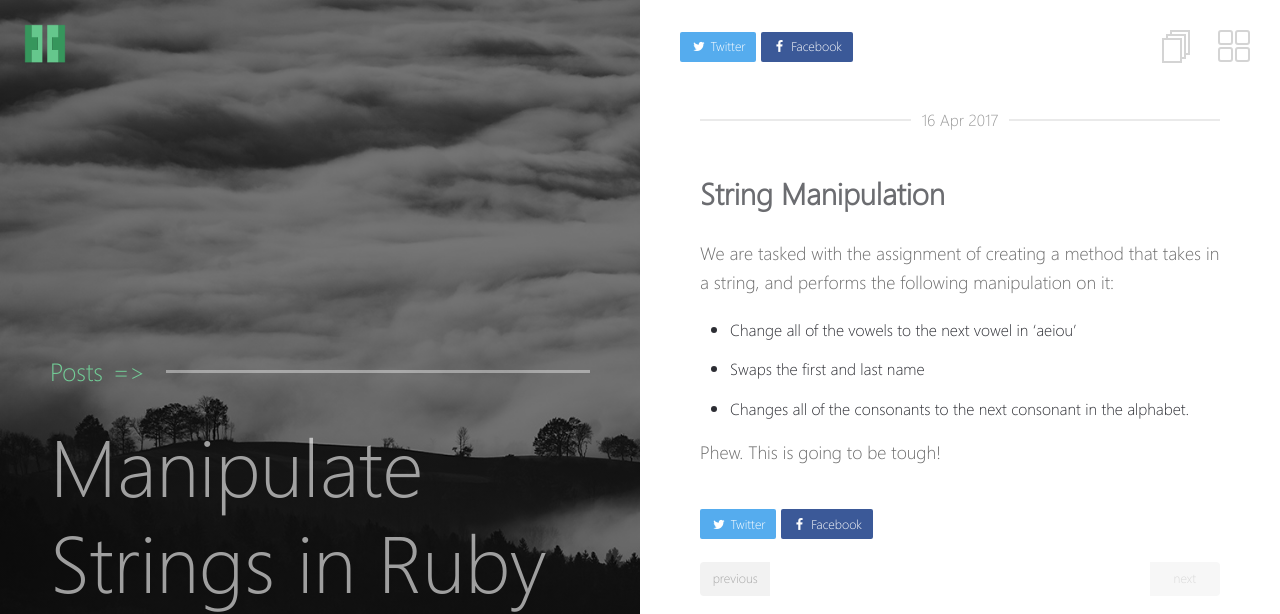
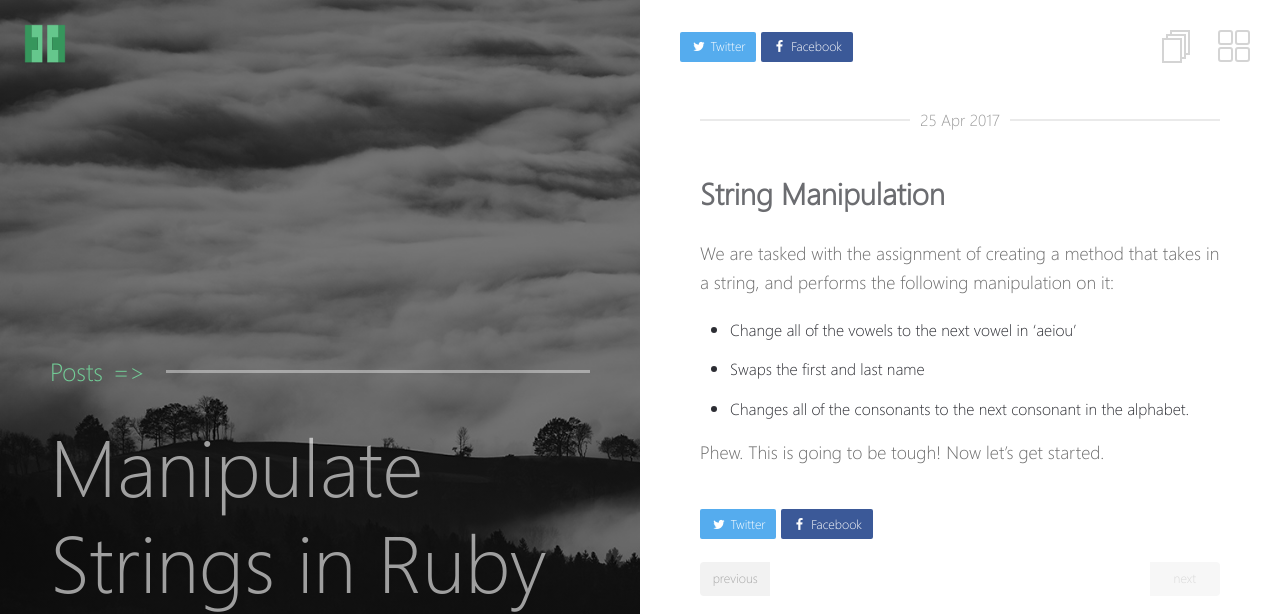
Before and after one commit to TolgaTatli/Halve, a Jekyll site: the page built from _posts/2017-04-25-manipulate-strings-with-iteration.md, in a window 1280 px wide. Shown: the top 614 px of the page. Built offline with Jekyll 4.4.1, drawn with Linux system fonts in a browser that asks for light colours.

Commit message:
Change the excerpt in the data structures post, and the date in the string manipulation post

```diff
--- a/_posts/2017-04-25-manipulate-strings-with-iteration.md
+++ b/_posts/2017-04-25-manipulate-strings-with-iteration.md
@@ -1,7 +1,7 @@
 ---
 layout: post
 title:  "Manipulate Strings in Ruby with Iteration"
-date:   2017-04-16
+date:   2017-04-25
 excerpt: "Today we look at manipulating strings by iterating through them."
 tag:
 - Dev Bootcamp
@@ -18,4 +18,4 @@ We are tasked with the assignment of creating a method that takes in a string, a
 * Swaps the first and last name
 * Changes all of the consonants to the next consonant in the alphabet.
 
-Phew. This is going to be tough!
+Phew. This is going to be tough! Now let's get started.
```
Also changed, not shown: _posts/2017-04-16-data-structures-in-ruby.md (+1 -1 lines).
